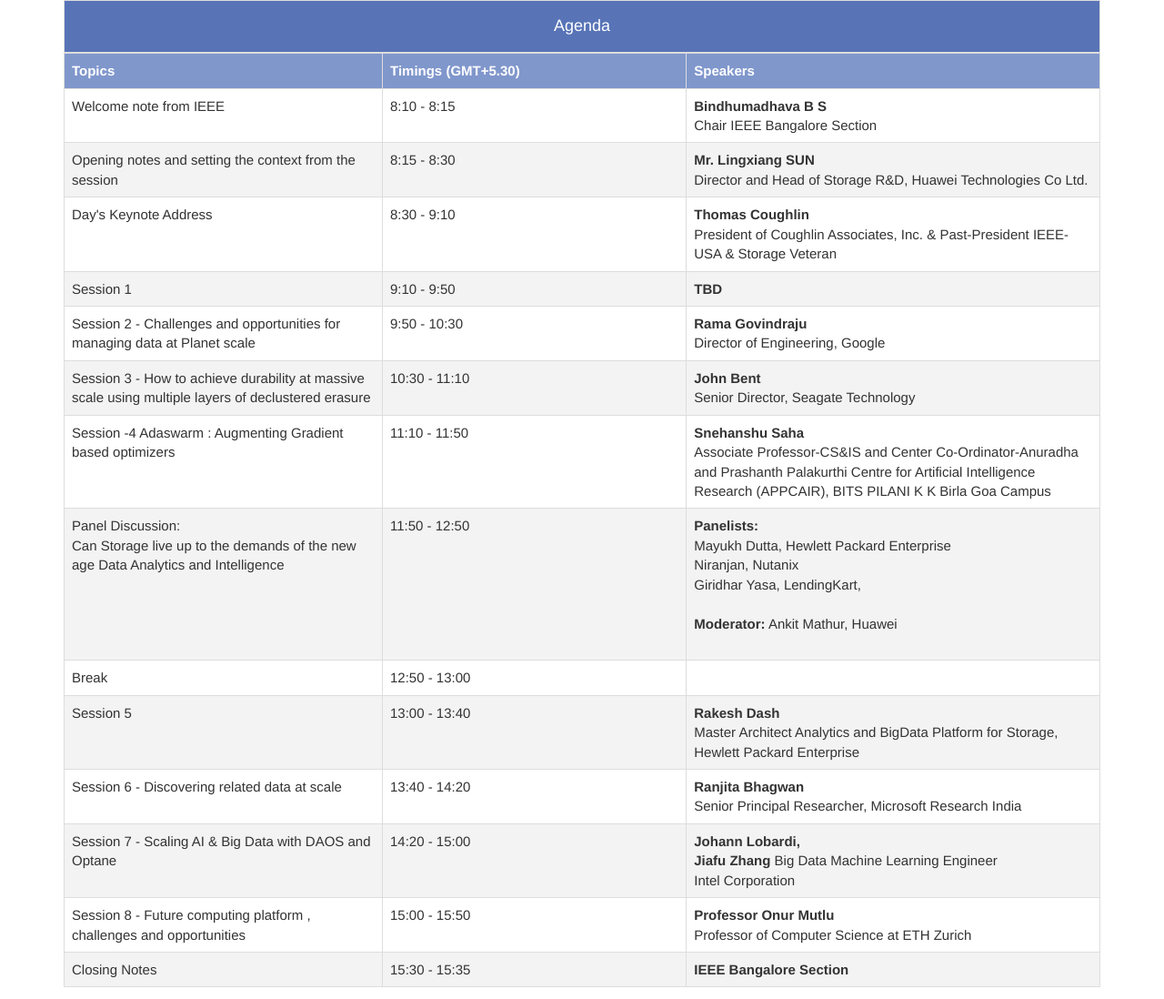
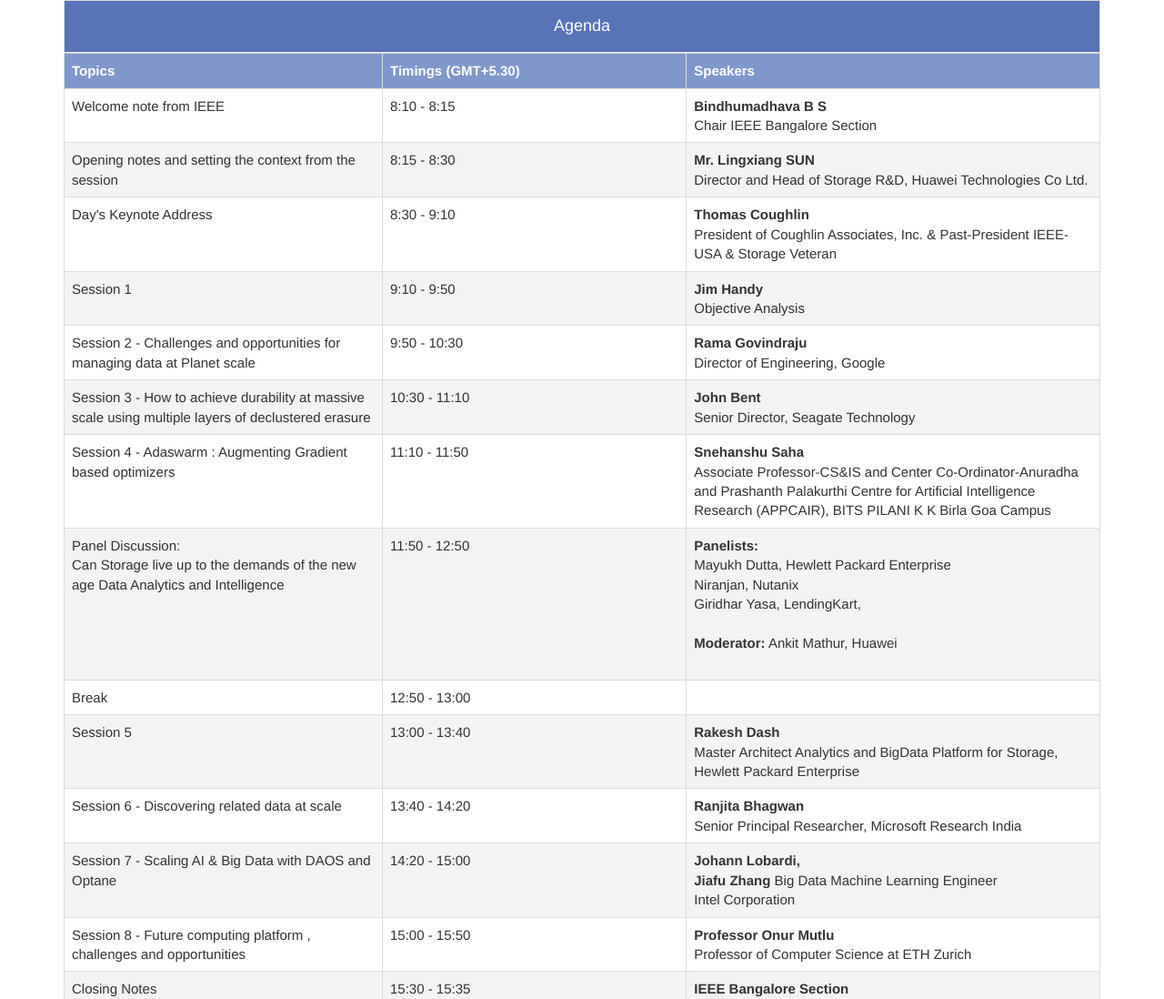
Before and after one commit to KetanKeshav/DSS-Winter-Symposium, a plain HTML site: page index.html in a window 1280 px wide. Shown: the part 1391-2489 px from the top of the page at 91% size. Drawn offline with nearby package versions, Linux system fonts and the light colour scheme.

Commit message:
Updated Schedule

```diff
--- a/index.html
+++ b/index.html
@@ -1629,7 +1629,7 @@ Efficiencies with virtualized and containerized deployment of storage, dis-aggre
               <tr>
 				<td>Session 1</td>
                 <td>9:10 - 9:50 </td>
-                <td><b>TBD</b><br></td>
+                <td><b>Jim Handy</b><br>Objective Analysis</td>
               </tr>
               <tr>
 				<td>Session 2 - Challenges and opportunities for managing data at Planet scale</td>
@@ -1642,7 +1642,7 @@ Efficiencies with virtualized and containerized deployment of storage, dis-aggre
 				<td><b>John Bent</b> <br>Senior Director, Seagate Technology</td>
               </tr>
               <tr>
-				<td>Session -4 Adaswarm : Augmenting Gradient based optimizers</td>
+				<td>Session 4 - Adaswarm : Augmenting Gradient based optimizers</td>
 				<td>11:10 - 11:50</td>
                 <td><b>Snehanshu Saha</b>
                 <br>Associate Professor-CS&IS and Center Co-Ordinator-Anuradha and Prashanth Palakurthi Centre for Artificial Intelligence Research (APPCAIR), BITS PILANI K K Birla Goa Campus
```
